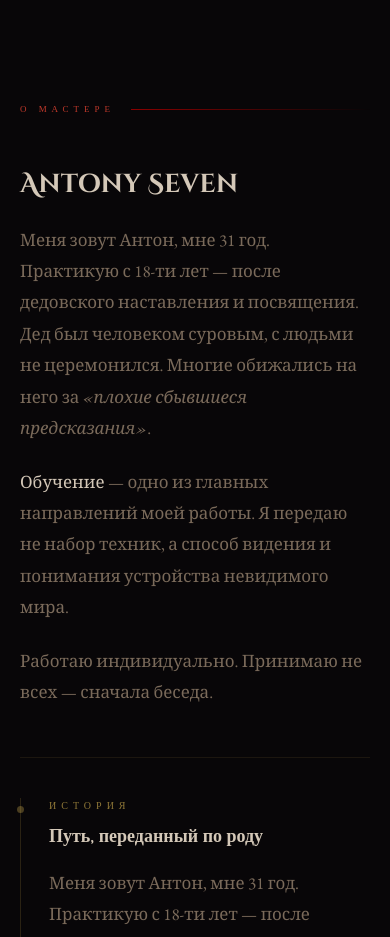
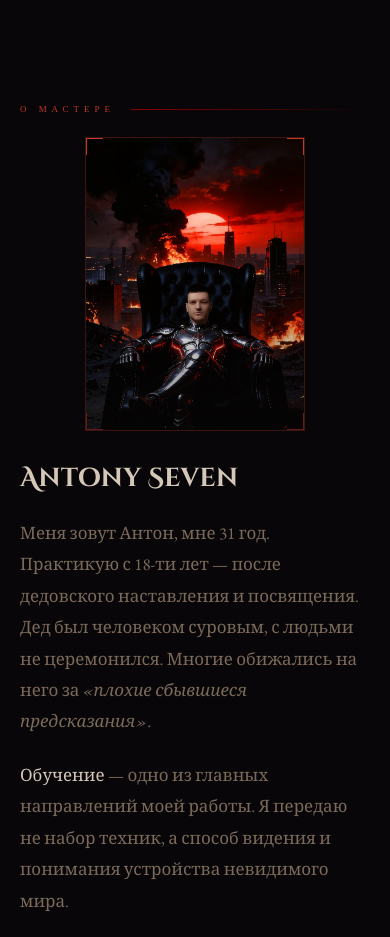
Before and after one commit to thecruelbaes/antony-seven, a plain HTML site: page index.html in a window 390 px wide. Shown: the part 960-1897 px from the top of the page. Drawn offline with nearby package versions, Linux system fonts and the light colour scheme.

Commit message:
fix: mobile about photo — visible above text instead of hidden
Co-Authored-By: Claude Sonnet 4.6 <noreply@anthropic.com>

```diff
--- a/index.html
+++ b/index.html
@@ -481,7 +481,7 @@
 
       /* About */
       .about-grid { grid-template-columns: 1fr; gap: 32px; }
-      .about-frame { display: none; }
+      .about-frame { display: block; max-width: 220px; aspect-ratio: 3/4; margin: 0 auto; }
       .about-block-body { max-width: 100%; }
       .about-story { margin-top: 48px; padding-top: 40px; }
 
```
